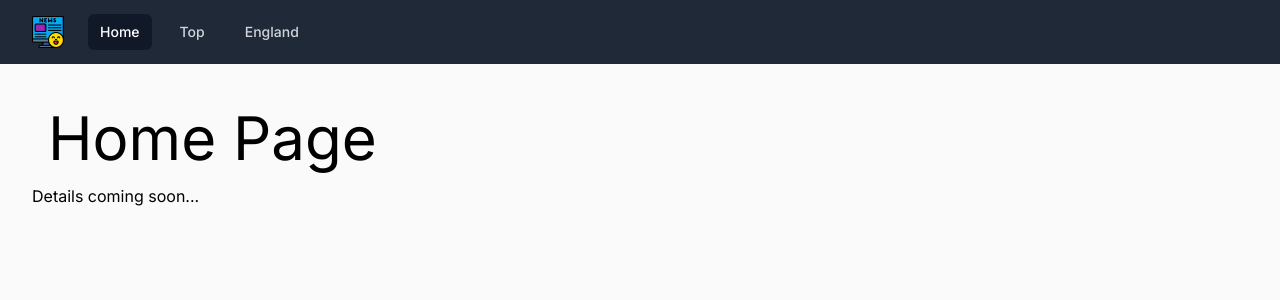
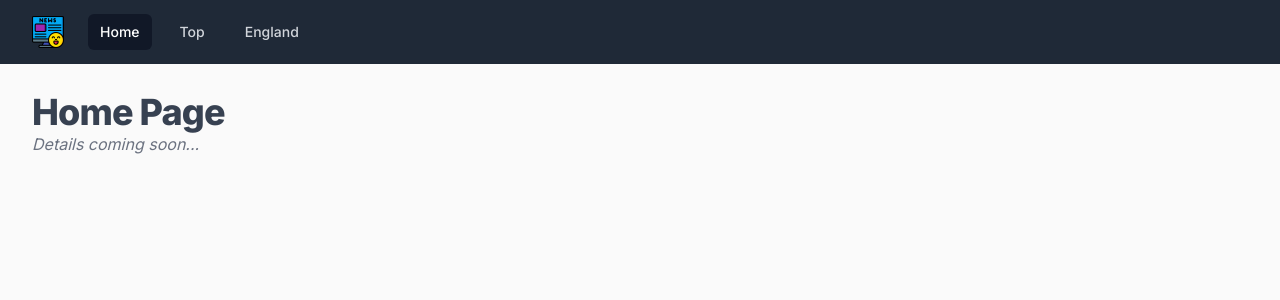
Before and after one commit to tj2904/positive-press, a Next.js app: page / in a window 1280 px wide. Shown: the top 300 px of the page. Built offline with nearby package versions, Linux system fonts and the light colour scheme.

Commit message:
add styling to home page

```diff
--- a/app/page.tsx
+++ b/app/page.tsx
@@ -1,13 +1,14 @@
 function Home() {
 
-return (
-  <>
-    <h1 className="text-6xl p-4 ">Home Page</h1>
-<p>Details coming soon...</p>
+  return (
+    <>
+      <h1 className="text-3xl font-extrabold tracking-tight text-gray-700 sm:text-4xl"
+      >Home Page</h1>
+      <p className="italic text-gray-500 mt-0 mb-4">Details coming soon...</p>
 
-  </>
+    </>
 
-)
+  )
 }
 
 export default Home
```
